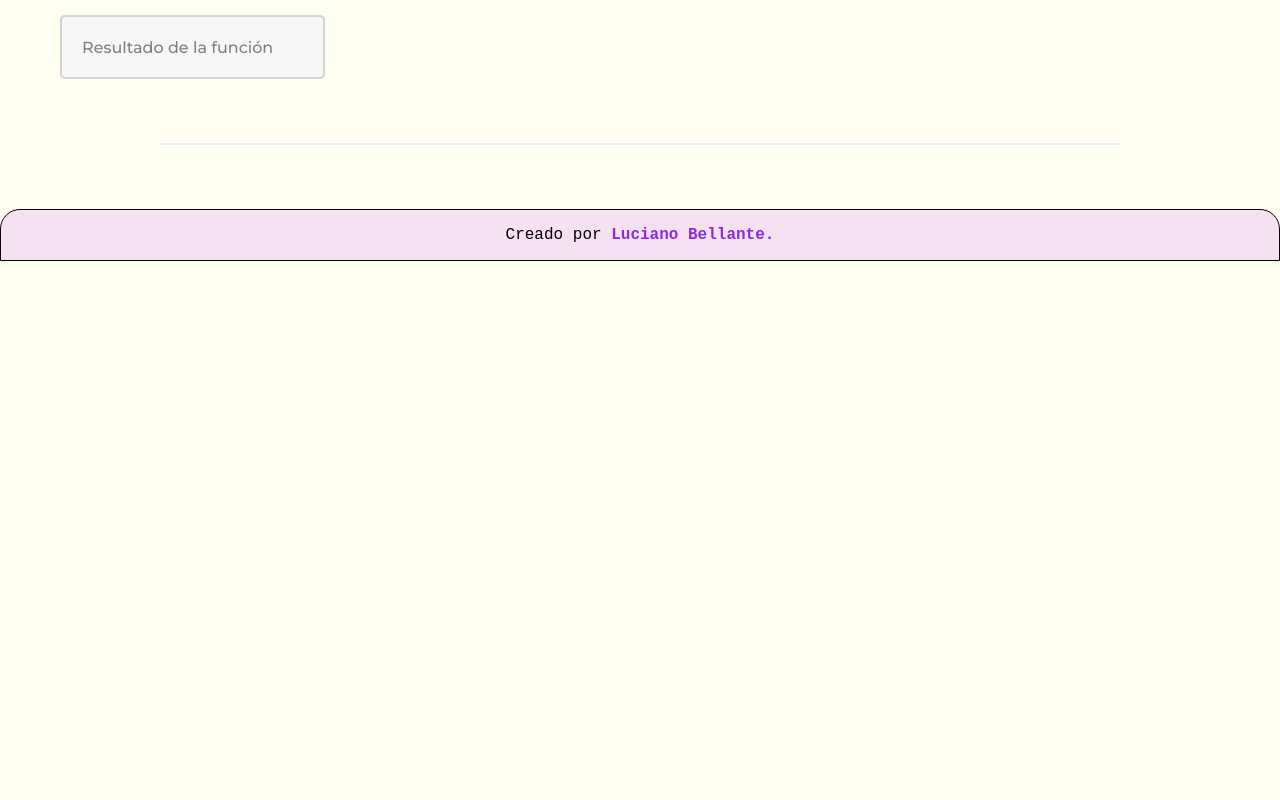
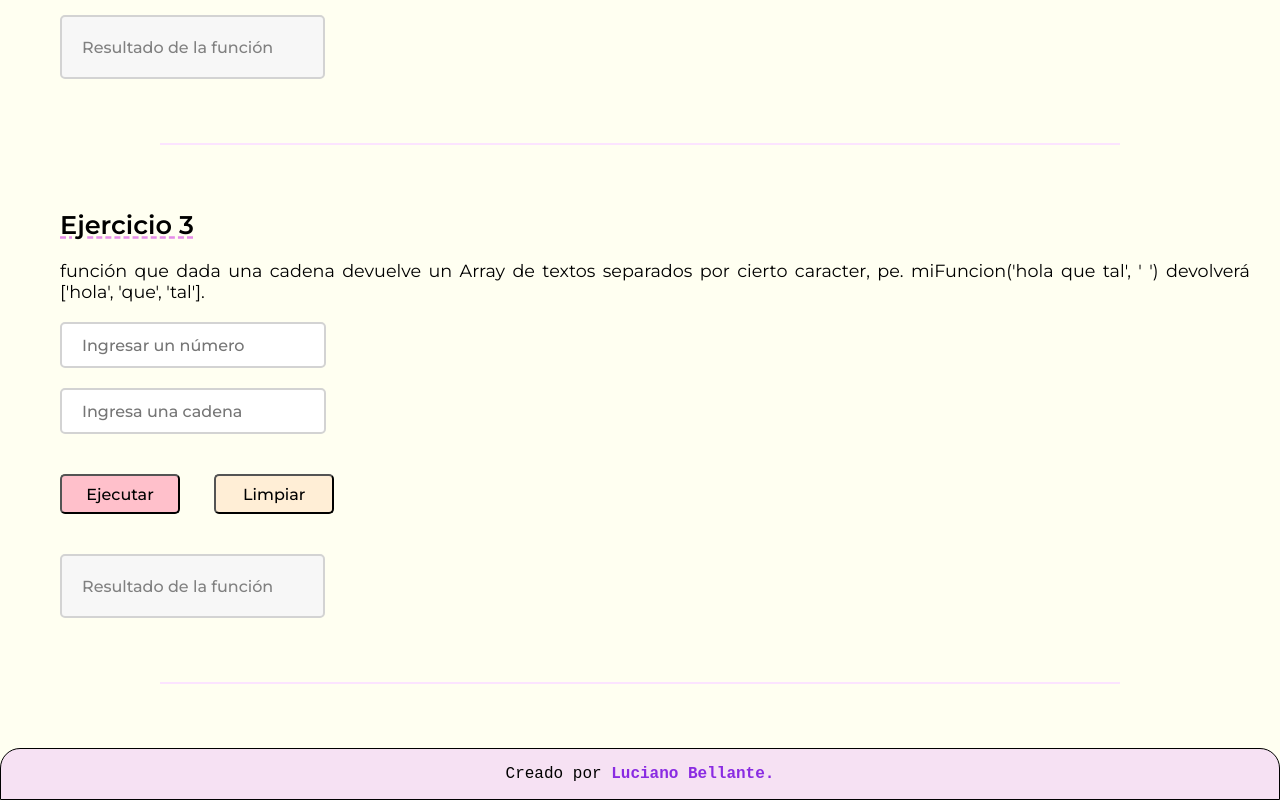
Before and after one commit to lucho-be/practicaJS, a plain HTML site: page index.html in a window 1280 px wide. Shown: the part 1189-1989 px from the top of the page. Before the commit the page ends 1450 px from the top, so only its background shows below. Drawn offline with Linux system fonts and the light colour scheme.

Commit message:
Ajuste subrayado

```diff
--- a/estilos.css
+++ b/estilos.css
@@ -53,7 +53,8 @@ a {
     font-size: 1.6em;
     font-weight: 600;
     margin: 0px 0px 20px 30px;
-    text-decoration: underline dashed;
+    text-decoration: underline;
+    text-decoration-style: dashed;
     text-decoration-color: #e58ce9;
 }
 
--- a/index.html
+++ b/index.html
@@ -27,7 +27,7 @@
       <p class="consigna">Función que cuenta el número de caracteres de una cadena de texto.</p>
       <input type="text" id="ej1" class="inputEjercicio" placeholder="Ingresa una cadena">
       <button class="boton-ejecutar" onclick="contarCaracteres()">Ejecutar</button>
-      <input type="button" class="boton-reiniciar" value="Limpiar" onclick="limpiarUno()">
+      <button class="boton-reiniciar" onclick="limpiarUno()">Limpiar</button>
       <p class="resultado" id="resultado1">Resultado de la función</p>
     </div>
     <hr>
@@ -40,7 +40,19 @@
       <input type="text" id="ej2" class="inputEjercicio" placeholder="Ingresa una cadena">
     </div>
       <button class="boton-ejecutar" onclick="cortarTexto()">Ejecutar</button>
-      <input type="button" class="boton-reiniciar" value="Limpiar" onclick="limpiarDos()">
+      <button class="boton-reiniciar" onclick="limpiarDos()">Limpiar</button>
+      <p class="resultado" id="resultado2">Resultado de la función</p>
+    </div>
+    <hr>
+    <div class="ejercicio">
+      <h2 class="tituloEjercicio">Ejercicio 3</h2>
+      <p class="consigna">función que dada una cadena devuelve un Array de textos separados por cierto caracter, pe. miFuncion('hola que tal', ' ') devolverá ['hola', 'que', 'tal'].</p>
+        <div id="inputsEj3">
+        <input type="number" name="" class="inputEjercicio" id="ej3-num" placeholder="Ingresar un número">
+      <input type="text" id="ej3" class="inputEjercicio" placeholder="Ingresa una cadena">
+    </div>
+      <button class="boton-ejecutar" onclick="separarTexto()">Ejecutar</button>
+      <button class="boton-reiniciar" onclick="limpiarTres()">Limpiar</button>
       <p class="resultado" id="resultado2">Resultado de la función</p>
     </div>
     <hr>
```
